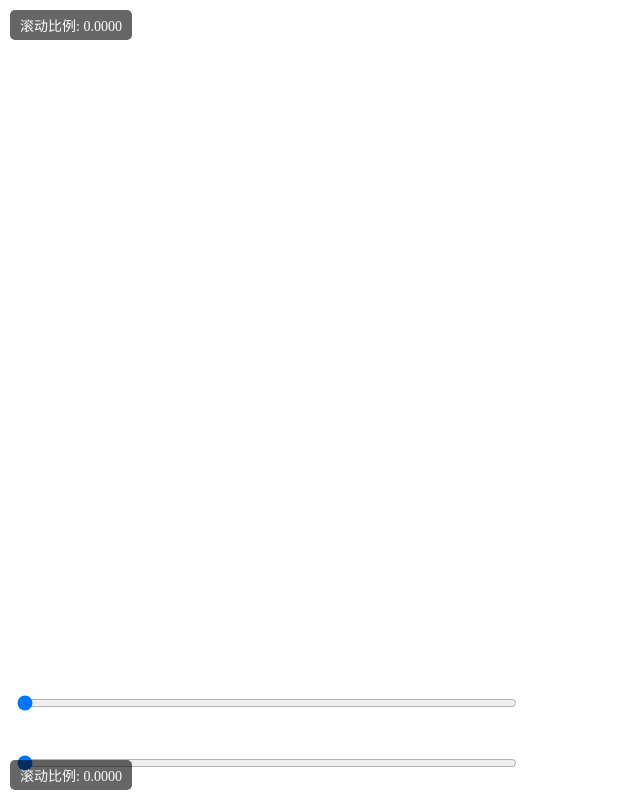
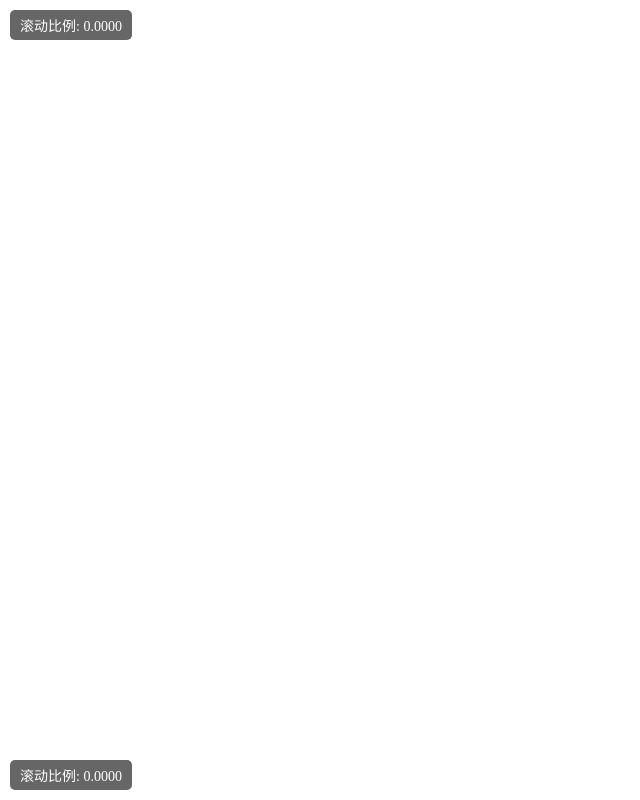
Before and after one commit to localpage1/newlocal6, a plain HTML site: page index.html in a window 1280 px wide. Shown: the whole page, without its empty margins (0-640 px from the left). Drawn offline with Linux system fonts and the light colour scheme.

Commit message:
Update index.html

```diff
--- a/index.html
+++ b/index.html
@@ -95,11 +95,11 @@
         </div>
     </div>
 
-    <div class="slider-container slider-top">
+    <div class="slider-container slider-top" hidden>
         <input type="range" min="100" max="150" value="100" class="slider" id="slider-top">
     </div>
 
-    <div class="slider-container slider-bottom">
+    <div class="slider-container slider-bottom" hidden>
         <input type="range" min="100" max="150" value="100" class="slider" id="slider-bottom">
     </div>
 
```
